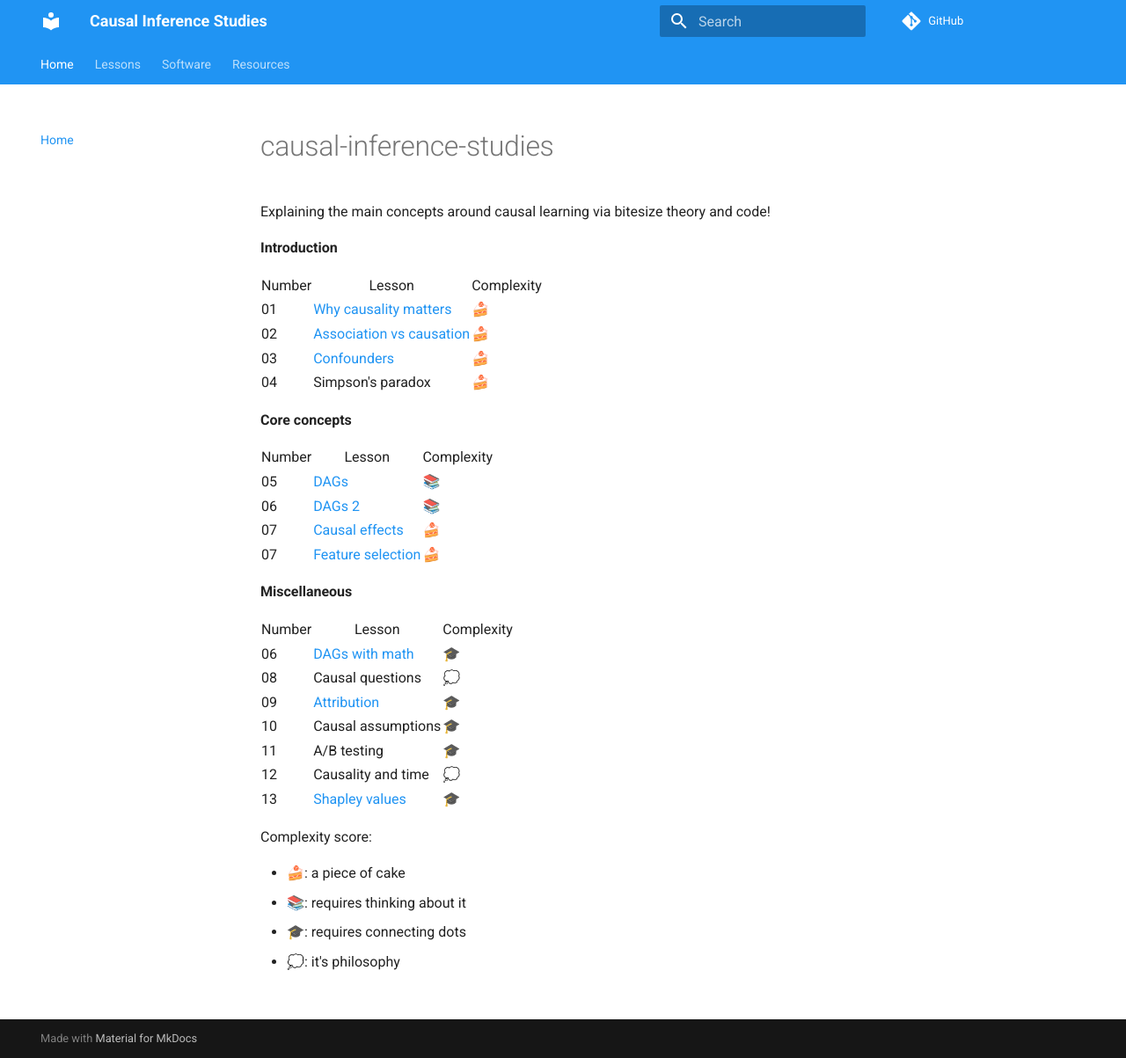
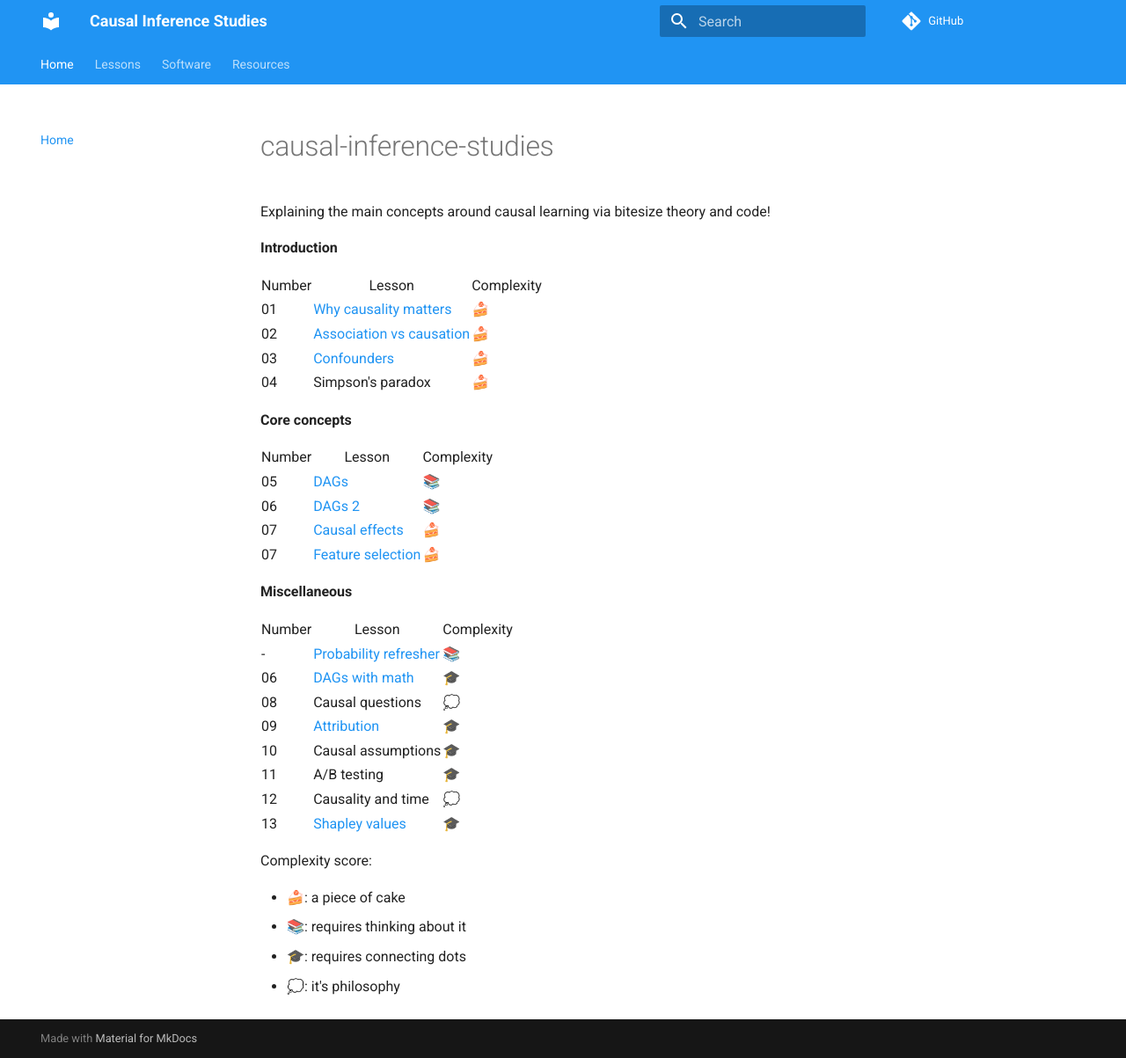
Before and after one commit to emilioMaddalena/causal-inference-studies, an MkDocs documentation site: the page built from material/index.md, in a window 1280 px wide and 1203 px high. Shown: the whole window at 88% size. Built offline with MkDocs 1.6.1 and Material for MkDocs 9.7.7, drawn with Linux system fonts in a browser that asks for light colours; comment, search, counter and statistics services are not loaded.

Commit message:
Add probability refresher to index

```diff
--- a/material/index.md
+++ b/material/index.md
@@ -50,6 +50,7 @@ Explaining the main concepts around causal learning via bitesize theory and code
     </tr>
   </thead>
   <tbody>
+    <tr><td>-</td><td><a href="probability_refresher">Probability refresher</a></td><td>📚</td></tr>
     <tr><td>06</td><td><a href="dags_with_math">DAGs with math</a></td><td>🎓</td></tr>
     <tr><td>08</td><td>Causal questions</td><td>💭</td></tr>
     <tr><td>09</td><td><a href="attribution">Attribution</a></td><td>🎓</td></tr>
--- a/mkdocs.yml
+++ b/mkdocs.yml
@@ -21,6 +21,7 @@ nav:
       - Propensity scores: propensity_scores.md
       - Shapley values: shapley_values.md
       - Shapley cont'd: shapley_contd.md
+      - Probability refresher: probability_refresher.md
   - Software: software_packages.md
   - Resources: resources.md
 theme:
```
